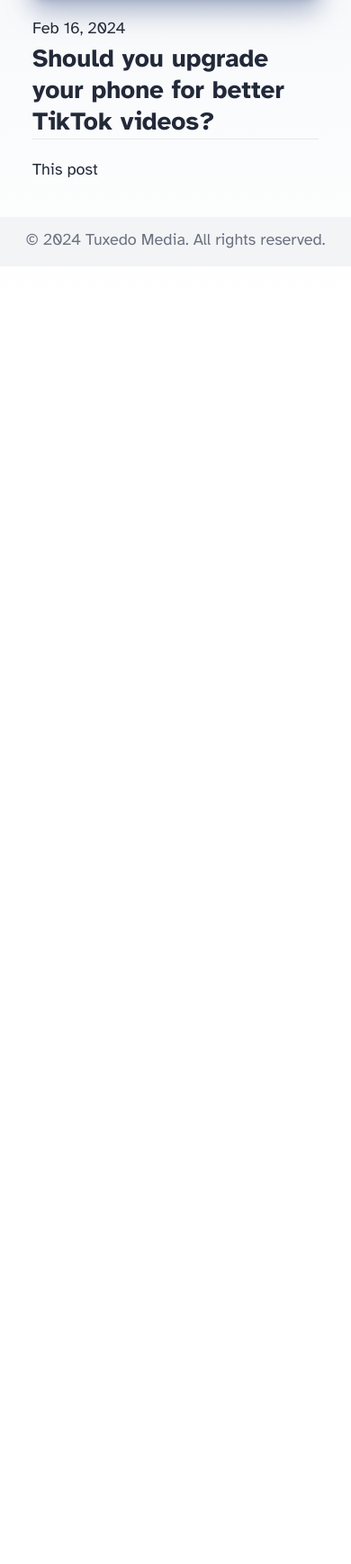
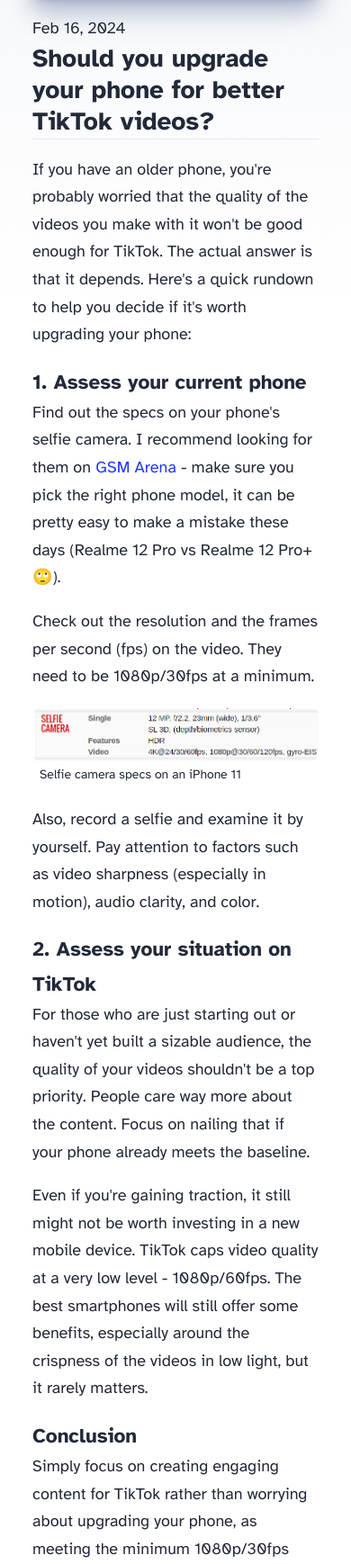
Before and after one commit to mihailthebuilder/tiktokexamples, an Astro site: page /blog/upgrade-phone in a window 390 px wide. Shown: the part 259-1997 px from the top of the page at 90% size. Before the commit the page ends 844 px from the top, so only its background shows below. Built offline with nearby package versions, Linux system fonts and the light colour scheme; Astro itself is replaced by a stand-in of ours.

Commit message:
upgrading phone blog post content

```diff
--- a/src/content/blog/upgrade-phone.mdx
+++ b/src/content/blog/upgrade-phone.mdx
@@ -6,4 +6,30 @@ heroImage: "/blog/upgrade-phone.jpg"
 altHeroImage: "iPhone displaying TikTok logo, ideal for creating captivating TikTok videos"
 ---
 
-This post
+If you have an older phone, you're probably worried that the quality of the videos you make with it won't be good enough for TikTok. The actual answer is that it depends. Here's a quick rundown to help you decide if it's worth upgrading your phone:
+
+## 1. Assess your current phone
+
+Find out the specs on your phone's selfie camera. I recommend looking for them on [GSM Arena](https://www.gsmarena.com/) - make sure you pick the right phone model, it can be pretty easy to make a mistake these days (Realme 12 Pro vs Realme 12 Pro+ 🙄).
+
+Check out the resolution and the frames per second (fps) on the video. They need to be 1080p/30fps at a minimum.
+
+<div class="mb-5">
+  <img
+    src="/blog/selfie-camera-specs.png"
+    alt="Selfie camera specs on an iPhone 11"
+  />
+  <span class="pl-2 text-sm">Selfie camera specs on an iPhone 11</span>
+</div>
+
+Also, record a selfie and examine it by yourself. Pay attention to factors such as video sharpness (especially in motion), audio clarity, and color.
+
+## 2. Assess your situation on TikTok
+
+For those who are just starting out or haven't yet built a sizable audience, the quality of your videos shouldn't be a top priority. People care way more about the content. Focus on nailing that if your phone already meets the baseline.
+
+Even if you're gaining traction, it still might not be worth investing in a new mobile device. TikTok caps video quality at a very low level - 1080p/60fps. The best smartphones will still offer some benefits, especially around the crispness of the videos in low light, but it rarely matters.
+
+## Conclusion
+
+Simply focus on creating engaging content for TikTok rather than worrying about upgrading your phone, as meeting the minimum 1080p/30fps standard should be sufficient considering the platform's limitations. Quality matters, but creativity reigns supreme.
```
Also changed, not shown: public/blog/selfie-camera-specs.png (added).
